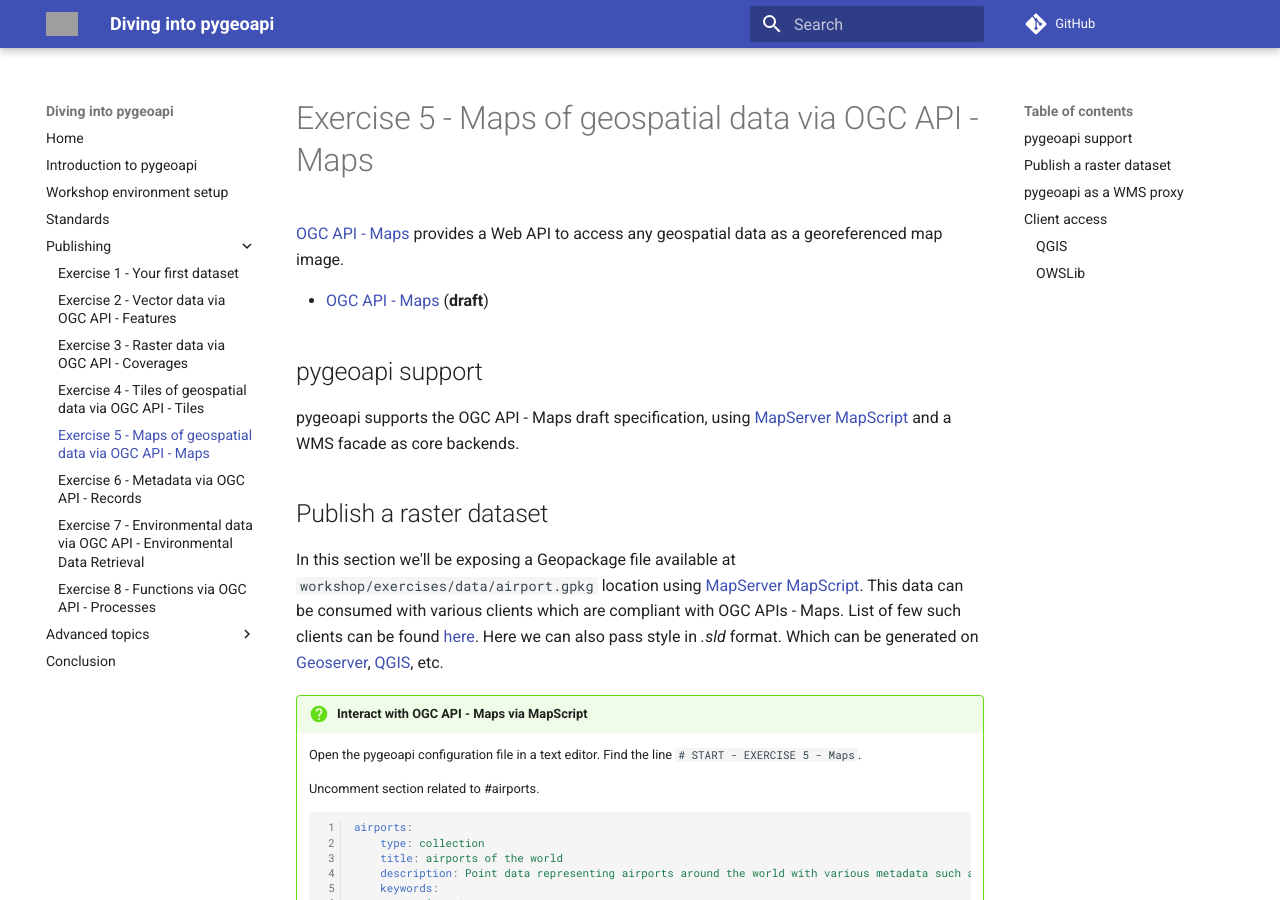
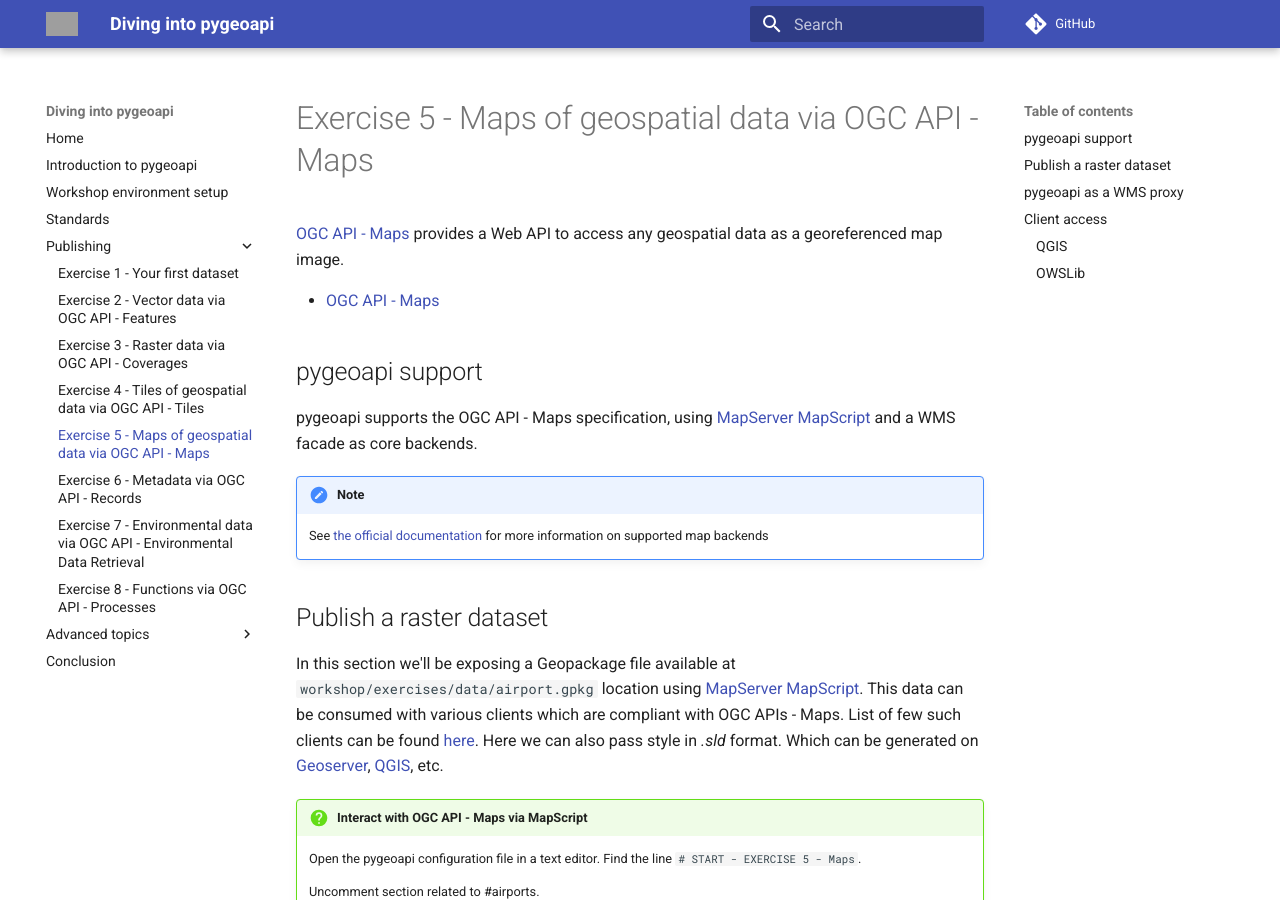
Before and after one commit to geopython/diving-into-pygeoapi, an MkDocs documentation site: the page built from workshop/content/docs/publishing/ogcapi-maps.md, in a window 1280 px wide and 900 px high. Built offline with MkDocs 1.6.1 and Material for MkDocs 9.7.7, drawn with Linux system fonts in a browser that asks for light colours; comment, search, counter and statistics services are not loaded; grey boxes are pictures that could not be loaded.

Commit message:
remove draft from OAMaps, align notes

```diff
--- a/workshop/content/docs/publishing/ogcapi-maps.md
+++ b/workshop/content/docs/publishing/ogcapi-maps.md
@@ -7,11 +7,15 @@ title: Exercise 5 - Maps of geospatial data via OGC API - Maps
 [OGC API - Maps](https://ogcapi.ogc.org/maps) provides a Web API to access
 any geospatial data as a georeferenced map image.
 
-* [OGC API - Maps](https://docs.ogc.org/DRAFTS/20-058.html) (**draft**)
+* [OGC API - Maps](https://docs.ogc.org/DRAFTS/20-058.html)
 
 ## pygeoapi support
 
-pygeoapi supports the OGC API - Maps draft specification, using [MapServer MapScript](https://www.mapserver.org/mapscript) and a WMS facade as core backends.
+pygeoapi supports the OGC API - Maps specification, using [MapServer MapScript](https://www.mapserver.org/mapscript) and a WMS facade as core backends.
+
+!!! note
+
+    See [the official documentation](https://docs.pygeoapi.io/en/latest/data-publishing/ogcapi-maps.html) for more information on supported map backends
 
 ## Publish a raster dataset
 
```
Also changed, not shown: workshop/content/docs/publishing/ogcapi-processes.md (+1 -2 lines), workshop/content/docs/publishing/ogcapi-tiles.md (+1 -1 lines).
